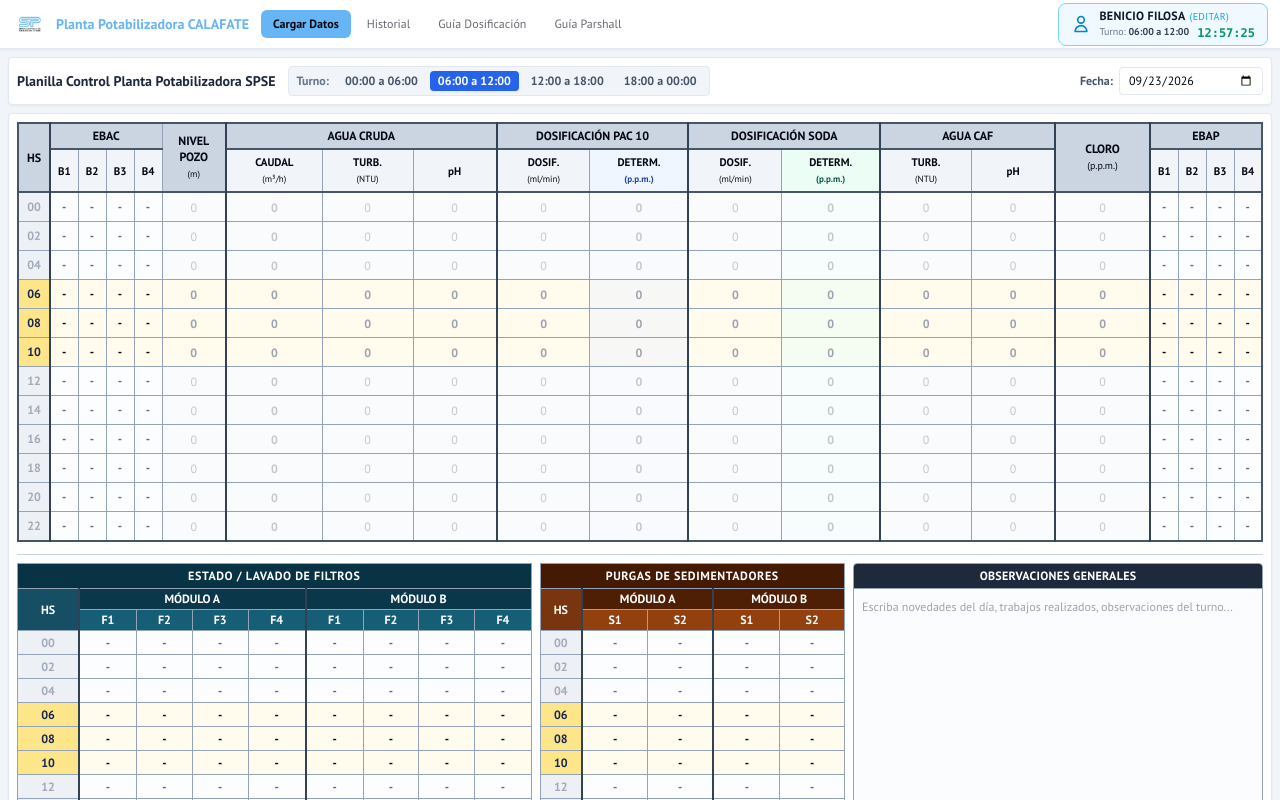
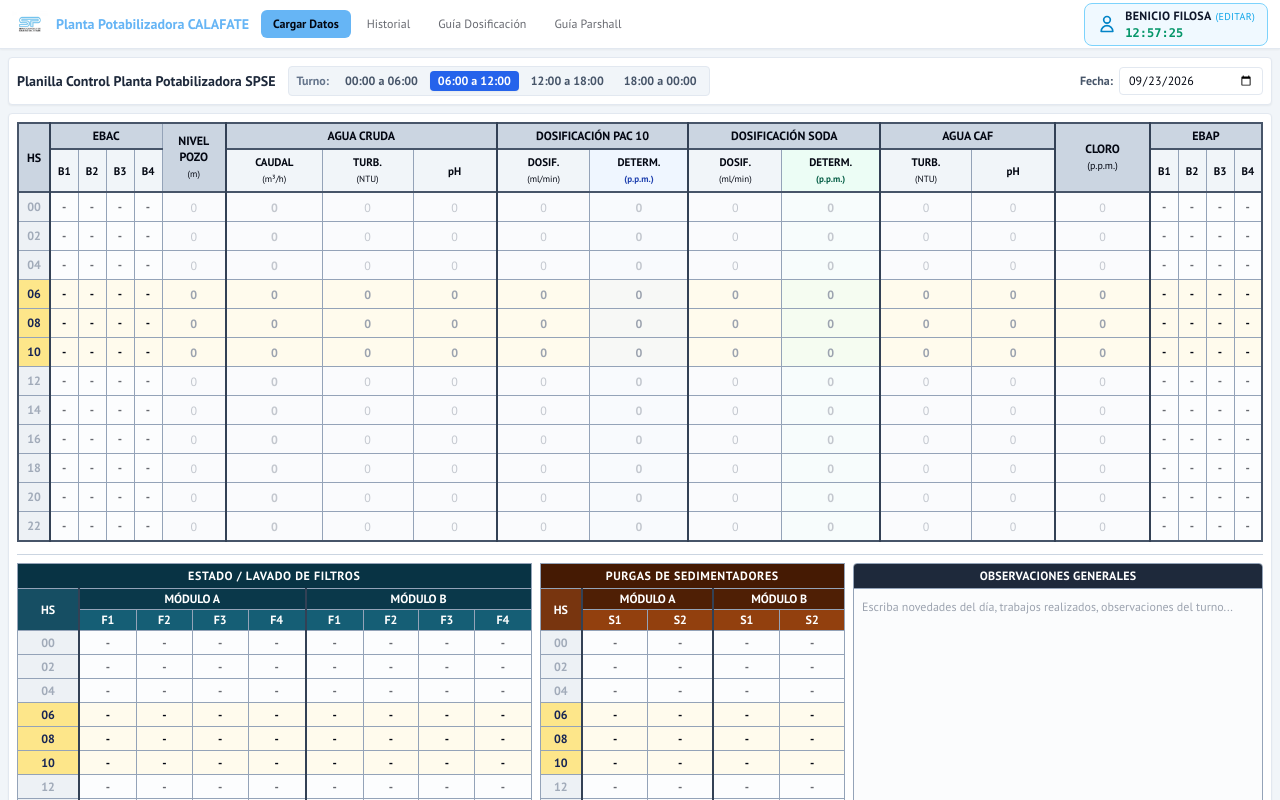
Before and after one commit to felipieroni/spseplanilla, a Next.js app: page / in a window 1280 px wide. Shown: the top 800 px of the page. Built offline with nearby package versions, Linux system fonts and the light colour scheme.

Commit message:
Horarios

```diff
--- a/src/components/header.tsx
+++ b/src/components/header.tsx
@@ -24,7 +24,7 @@ const navItems = [
 
 export function Header() {
   const pathname = usePathname();
-  const { operadorActual, turnoActivo, horaActualSistema, abrirModalOperador } = useOperador();
+  const { operadorActual, horaActualSistema, abrirModalOperador } = useOperador();
 
   return (
     <header className="sticky top-0 z-50 w-full border-b bg-card shadow-sm">
@@ -67,8 +67,7 @@ export function Header() {
               {operadorActual}
               <span className="text-sky-500 font-normal ml-1 text-[10px]">(Editar)</span>
             </span>
-            <div className="flex items-center gap-2 text-[10px] text-slate-500">
-              <span>Turno: <strong className="text-slate-700">{turnoActivo}</strong></span>
+            <div className="flex items-center text-[10px]">
               <span className="font-mono text-emerald-600 font-extrabold text-xs">{horaActualSistema}</span>
             </div>
           </div>
```
